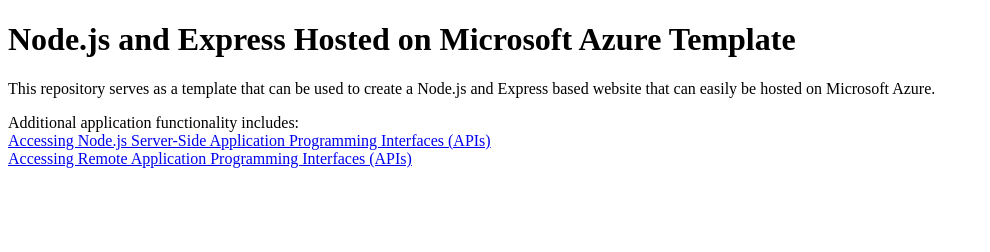
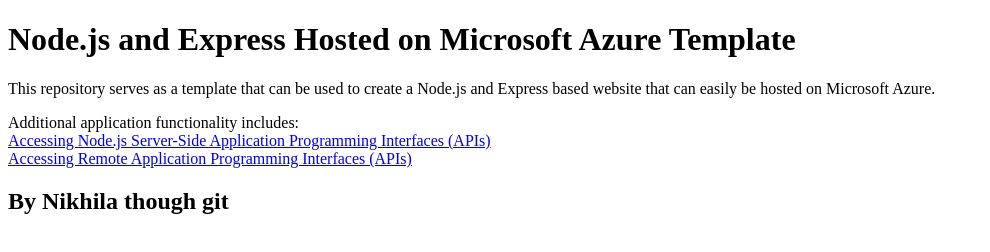
Before and after one commit to nikiGN-07/node-js-on-azure-test, a website: page static/index.html in a window 1280 px wide. Shown: the whole page, without its empty margins (0-990 px from the left). Drawn offline with Linux system fonts and the light colour scheme.

Commit message:
Update index.html

```diff
--- a/static/index.html
+++ b/static/index.html
@@ -11,5 +11,7 @@
 Additional application functionality includes:<br />
 <a href="fetching-from-server.html">Accessing Node.js Server-Side Application Programming Interfaces (APIs)</a><br />
 <a href="fetching-remote-dog-breeds.html">Accessing Remote Application Programming Interfaces (APIs)</a>
+
+<h2>By Nikhila though git</h2>
 </body>
 </html>
```
